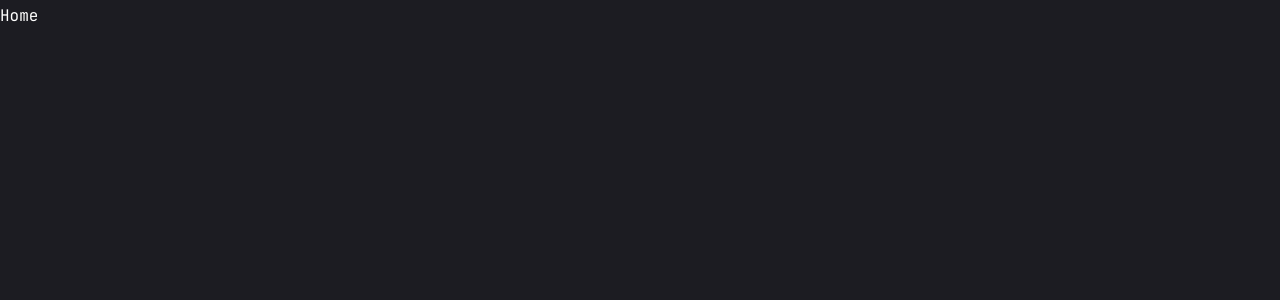
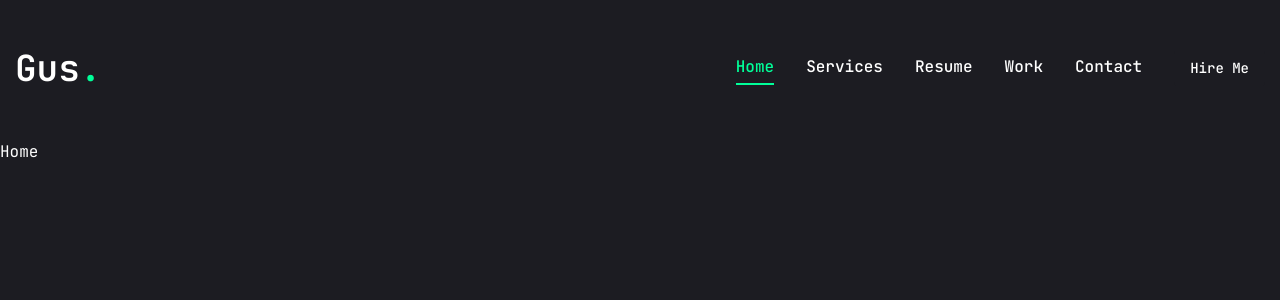
Before and after one commit to gus-pi/next-portfolio, a Next.js app: page / in a window 1280 px wide. Shown: the top 300 px of the page. Built offline with nearby package versions, Linux system fonts and the light colour scheme.

Commit message:
add desktop navbar

```diff
--- a/src/app/globals.css
+++ b/src/app/globals.css
@@ -3,66 +3,6 @@
 @tailwind utilities;
 
 @layer base {
-  :root {
-    --background: 0 0% 100%;
-    --foreground: 222.2 84% 4.9%;
-    --card: 0 0% 100%;
-    --card-foreground: 222.2 84% 4.9%;
-    --popover: 0 0% 100%;
-    --popover-foreground: 222.2 84% 4.9%;
-    --primary: 222.2 47.4% 11.2%;
-    --primary-foreground: 210 40% 98%;
-    --secondary: 210 40% 96.1%;
-    --secondary-foreground: 222.2 47.4% 11.2%;
-    --muted: 210 40% 96.1%;
-    --muted-foreground: 215.4 16.3% 46.9%;
-    --accent: 210 40% 96.1%;
-    --accent-foreground: 222.2 47.4% 11.2%;
-    --destructive: 0 84.2% 60.2%;
-    --destructive-foreground: 210 40% 98%;
-    --border: 214.3 31.8% 91.4%;
-    --input: 214.3 31.8% 91.4%;
-    --ring: 222.2 84% 4.9%;
-    --radius: 0.5rem;
-    --chart-1: 12 76% 61%;
-    --chart-2: 173 58% 39%;
-    --chart-3: 197 37% 24%;
-    --chart-4: 43 74% 66%;
-    --chart-5: 27 87% 67%;
-  }
-
-  .dark {
-    --background: 222.2 84% 4.9%;
-    --foreground: 210 40% 98%;
-    --card: 222.2 84% 4.9%;
-    --card-foreground: 210 40% 98%;
-    --popover: 222.2 84% 4.9%;
-    --popover-foreground: 210 40% 98%;
-    --primary: 210 40% 98%;
-    --primary-foreground: 222.2 47.4% 11.2%;
-    --secondary: 217.2 32.6% 17.5%;
-    --secondary-foreground: 210 40% 98%;
-    --muted: 217.2 32.6% 17.5%;
-    --muted-foreground: 215 20.2% 65.1%;
-    --accent: 217.2 32.6% 17.5%;
-    --accent-foreground: 210 40% 98%;
-    --destructive: 0 62.8% 30.6%;
-    --destructive-foreground: 210 40% 98%;
-    --border: 217.2 32.6% 17.5%;
-    --input: 217.2 32.6% 17.5%;
-    --ring: 212.7 26.8% 83.9%;
-    --chart-1: 220 70% 50%;
-    --chart-2: 160 60% 45%;
-    --chart-3: 30 80% 55%;
-    --chart-4: 280 65% 60%;
-    --chart-5: 340 75% 55%;
-  }
-}
-
-@layer base {
-  * {
-    @apply border-border;
-  }
   body {
     @apply font-primary bg-primary text-white leading-loose;
   }
--- a/src/app/layout.tsx
+++ b/src/app/layout.tsx
@@ -1,6 +1,7 @@
 import type { Metadata } from 'next';
 import { JetBrains_Mono } from 'next/font/google';
 import './globals.css';
+import Header from '@/components/Header';
 
 const jetbrainsMono = JetBrains_Mono({
   subsets: ['latin'],
@@ -20,7 +21,10 @@
 }>) {
   return (
     <html lang="en">
-      <body className={jetbrainsMono.variable}>{children}</body>
+      <body className={jetbrainsMono.variable}>
+        <Header />
+        {children}
+      </body>
     </html>
   );
 }
--- /dev/null
+++ b/src/components/Header.tsx
@@ -0,0 +1,29 @@
+import Link from 'next/link';
+import Nav from './Nav';
+import { Button } from './ui/button';
+
+const Header = () => {
+  return (
+    <header className="py-8 xl:py-12 text-white">
+      <div className="container mx-auto flex justify-between items-center">
+        <Link href="/">
+          <h1 className="text-4xl font-semibold">
+            Gus<span className="text-accent">.</span>
+          </h1>
+        </Link>
+
+        {/* desktop nav */}
+        <div className="hidden xl:flex items-center gap-8">
+          <Nav />
+          <Link href="/contact">
+            <Button>Hire Me</Button>
+          </Link>
+        </div>
+        {/* mobile nav */}
+        <div className="xl:hidden">mobile nav</div>
+      </div>
+    </header>
+  );
+};
+
+export default Header;
--- /dev/null
+++ b/src/components/Nav.tsx
@@ -0,0 +1,48 @@
+'use client';
+
+import Link from 'next/link';
+import { usePathname } from 'next/navigation';
+
+const link = [
+  {
+    name: 'home',
+    path: '/',
+  },
+  {
+    name: 'services',
+    path: '/services',
+  },
+  {
+    name: 'resume',
+    path: '/resume',
+  },
+  {
+    name: 'work',
+    path: '/work',
+  },
+  {
+    name: 'contact',
+    path: '/contact',
+  },
+];
+
+const Nav = () => {
+  const pathname = usePathname();
+  return (
+    <nav className="flex gap-8">
+      {link.map((link, index) => (
+        <Link
+          href={link.path}
+          key={index}
+          className={`${
+            link.path === pathname && 'text-accent border-b-2 border-accent'
+          } capitalize font-medium hover:text-accent transition-all`}
+        >
+          {link.name}
+        </Link>
+      ))}
+    </nav>
+  );
+};
+
+export default Nav;
--- a/tailwind.config.ts
+++ b/tailwind.config.ts
@@ -25,41 +25,12 @@
     },
     extend: {
       colors: {
-        border: "hsl(var(--border))",
-        input: "hsl(var(--input))",
-        ring: "hsl(var(--ring))",
-        background: "hsl(var(--background))",
-        foreground: "hsl(var(--foreground))",
-        primary: "#1c1c22",
-        secondary: {
-          DEFAULT: "hsl(var(--secondary))",
-          foreground: "hsl(var(--secondary-foreground))",
-        },
-        destructive: {
-          DEFAULT: "hsl(var(--destructive))",
-          foreground: "hsl(var(--destructive-foreground))",
-        },
-        muted: {
-          DEFAULT: "hsl(var(--muted))",
-          foreground: "hsl(var(--muted-foreground))",
-        },
+        primary: '#1c1c22',
         accent: {
           DEFAULT: "#00ff99",
           hover: '#00e187'
         },
-        popover: {
-          DEFAULT: "hsl(var(--popover))",
-          foreground: "hsl(var(--popover-foreground))",
-        },
-        card: {
-          DEFAULT: "hsl(var(--card))",
-          foreground: "hsl(var(--card-foreground))",
-        },
-      },
-      borderRadius: {
-        lg: "var(--radius)",
-        md: "calc(var(--radius) - 2px)",
-        sm: "calc(var(--radius) - 4px)",
+
       },
       keyframes: {
         "accordion-down": {
```
